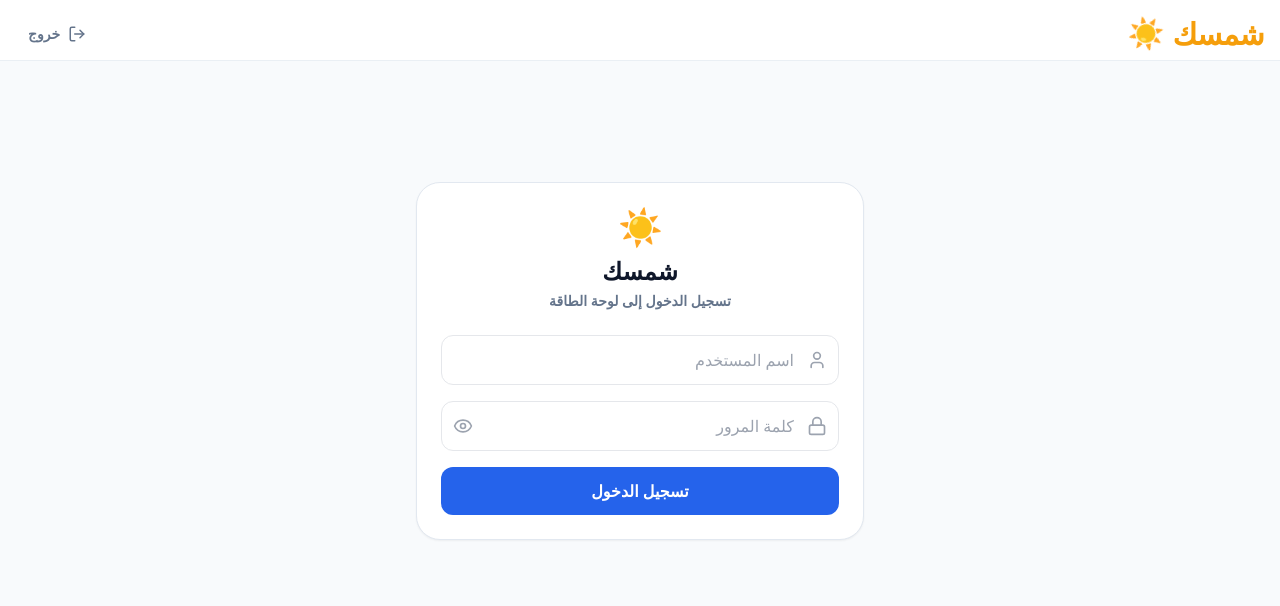
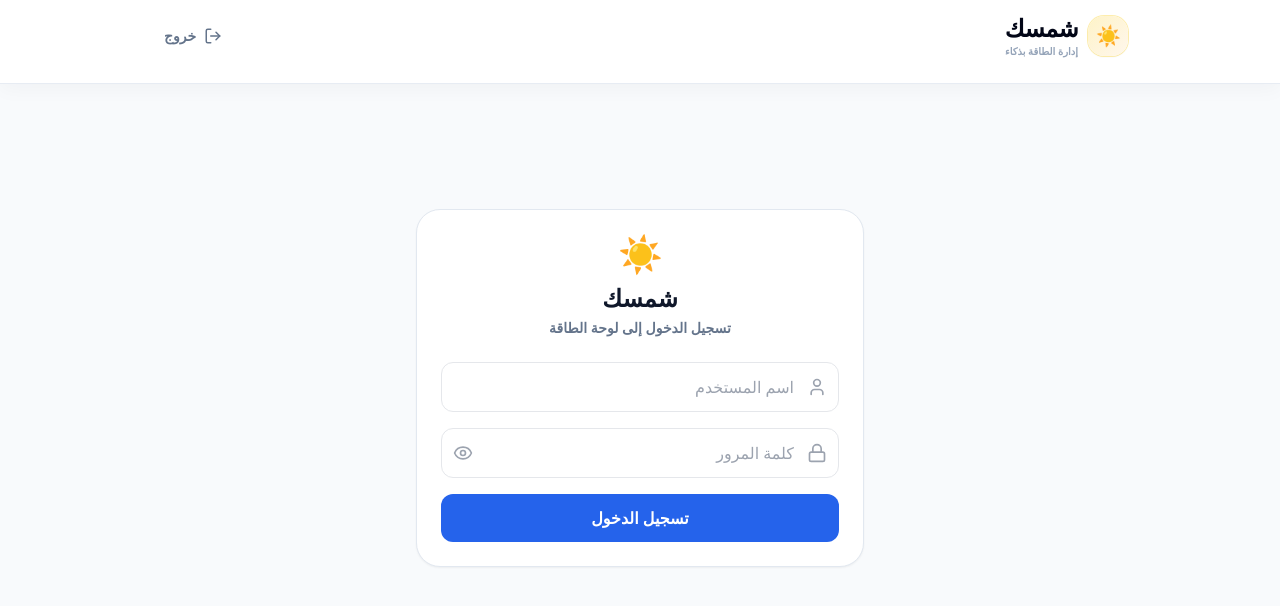
Before and after one commit to mahmoudbir-glitch/Shamsak, a Next.js app: page /login in a window 1280 px wide. Shown: the top 606 px of the page. Built offline with nearby package versions, Linux system fonts and the light colour scheme.

Commit message:
Polish global app shell and navigation

```diff
--- a/src/app/layout.tsx
+++ b/src/app/layout.tsx
@@ -1,7 +1,7 @@
 import type { Metadata } from "next";
 import React from "react";
 import "./globals.css";
-import { BottomNav } from "@/components/bottom-nav";
+import { BottomNav, DesktopNav } from "@/components/bottom-nav";
 import LogoutButton from "@/components/logout-button";
 
 export const metadata: Metadata = {
@@ -19,32 +19,30 @@ export const metadata: Metadata = {
   },
 };
 
-const nav = [
-  ["/", "الرئيسية"],
-  ["/home", "المنزل"],
-  ["/battery", "البطارية"],
-  ["/energy", "الطاقة"],
-  ["/money", "المال"],
-] as const;
-
 export default function RootLayout({ children }: { children: React.ReactNode }) {
   return (
     <html lang="ar" dir="rtl">
       <body className="min-h-screen w-full text-slate-900 antialiased">
-        <div className="min-h-screen w-full bg-slate-50 flex flex-col">
-          <header className="z-50 flex w-full items-center justify-between px-4 pt-4 pb-2 border-b border-slate-200/70 bg-white/95 backdrop-blur">
-            <div className="flex items-center gap-2" dir="rtl" aria-label="شمسك">
-              <span className="text-2xl font-black tracking-tight text-amber-500 sm:text-3xl">
-                شمسك
-              </span>
-              <span className="text-2xl animate-spin-slow sm:text-3xl" aria-hidden="true">
-                ☀️
-              </span>
+        <div className="min-h-screen w-full bg-slate-50">
+          <header className="sticky top-0 z-50 border-b border-slate-200/80 bg-white/90 shadow-[0_4px_20px_rgba(15,23,42,0.04)] backdrop-blur-xl">
+            <div className="mx-auto flex max-w-5xl items-center justify-between gap-4 px-4 py-3 sm:px-6">
+              <div className="flex min-w-0 items-center gap-2.5" aria-label="شمسك">
+                <span className="flex h-10 w-10 shrink-0 items-center justify-center rounded-2xl bg-gradient-to-br from-amber-100 to-orange-50 text-xl shadow-sm ring-1 ring-amber-200/70">☀️</span>
+                <div className="min-w-0">
+                  <div className="truncate text-xl font-black tracking-tight text-slate-950 sm:text-2xl">شمسك</div>
+                  <div className="hidden text-[10px] font-bold text-slate-400 sm:block">إدارة الطاقة بذكاء</div>
+                </div>
+              </div>
+              <LogoutButton />
             </div>
-            <LogoutButton />
+            <div className="mx-auto max-w-5xl px-4 pb-3 sm:px-6">
+              <DesktopNav />
+            </div>
           </header>
 
-          <main className="min-h-screen w-full max-w-2xl mx-auto px-4 py-5 safe-bottom flex-1">{children}</main>
+          <main className="mx-auto min-h-[calc(100vh-120px)] w-full max-w-3xl px-3 py-4 pb-28 sm:px-5 sm:py-6 md:pb-8">
+            {children}
+          </main>
           <BottomNav />
         </div>
       </body>
```
